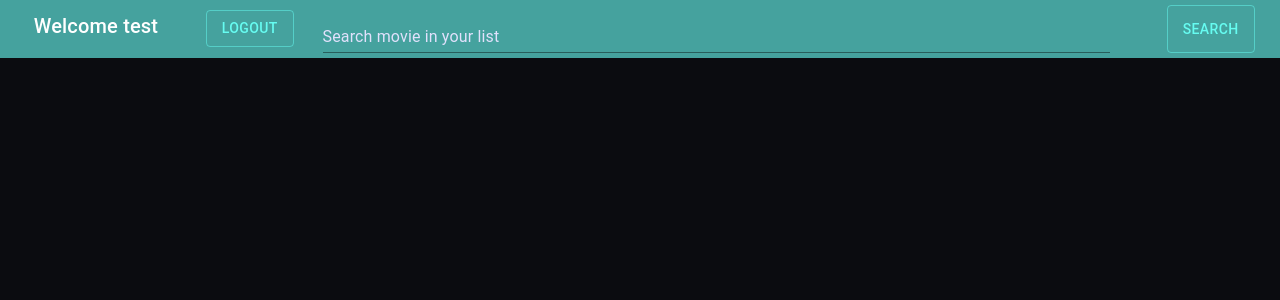
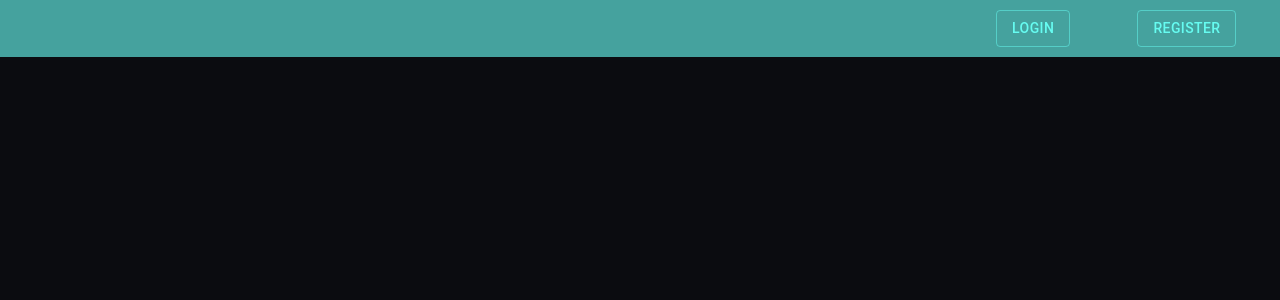
Before and after one commit to jivko25/MK-IT-Assignment-FE, a React (Create React App) app in the folder app/: page / in a window 1280 px wide. Shown: the top 300 px of the page. Built offline with nearby package versions, Linux system fonts and the light colour scheme.

Commit message:
fix header

```diff
--- a/app/src/components/header/Header.tsx
+++ b/app/src/components/header/Header.tsx
@@ -16,15 +16,12 @@ export const Header : React.FC<Props> = ({username, onSearch, onLogin, onRegiste
     const [searchValue, setSearchValue] = useState('');
     return(
         <div className={styles.wrapper}>
-            <Grid container justifyContent={"space-between"}>
+            <Grid container justifyContent={'flex-end'}>
               <Grid item xs={3} className={styles.userWrapper}>
                 {
                   username != null ?
                   <div className={styles.buttonWrapper}>
                     <Typography variant="h6" className={styles.username}>Welcome {username}</Typography>
-                    <Button variant="outlined" onClick={() => onLogout()}>
-                        Logout
-                      </Button>
                   </div>
                   :
                   <div className={styles.buttonWrapper}>
@@ -37,9 +34,11 @@ export const Header : React.FC<Props> = ({username, onSearch, onLogin, onRegiste
                   </div>
                 }
               </Grid>
+              {
+                username != null &&
               <Grid item xs={9}>
                 <Grid container spacing={3} justifyContent="space-between">
-                  <Grid item xs={10}>
+                  <Grid item xs={8}>
                     <TextField
                       label="Search movie in your list"
                       variant='standard'
@@ -54,8 +53,14 @@ export const Header : React.FC<Props> = ({username, onSearch, onLogin, onRegiste
                         Search
                       </Button>
                   </Grid>
+                  <Grid item xs={2} className={styles.buttonWrapper}>
+                  <Button variant="outlined" onClick={() => onLogout()}>
+                        Logout
+                      </Button>
+                  </Grid>
                 </Grid>
               </Grid>
+              }
             </Grid>
         </div>
     )
--- a/app/src/pages/myCollection/App.js
+++ b/app/src/pages/myCollection/App.js
@@ -4,7 +4,7 @@ import './App.css';
 function App() {
   return (
     <div className="App">
-      <Header username="test"
+      <Header username={null}
       onSearch={() => {console.log('search')}}
       onLogin={() => {console.log('login')}}
       onRegister={() => {console.log('register')}}
```
